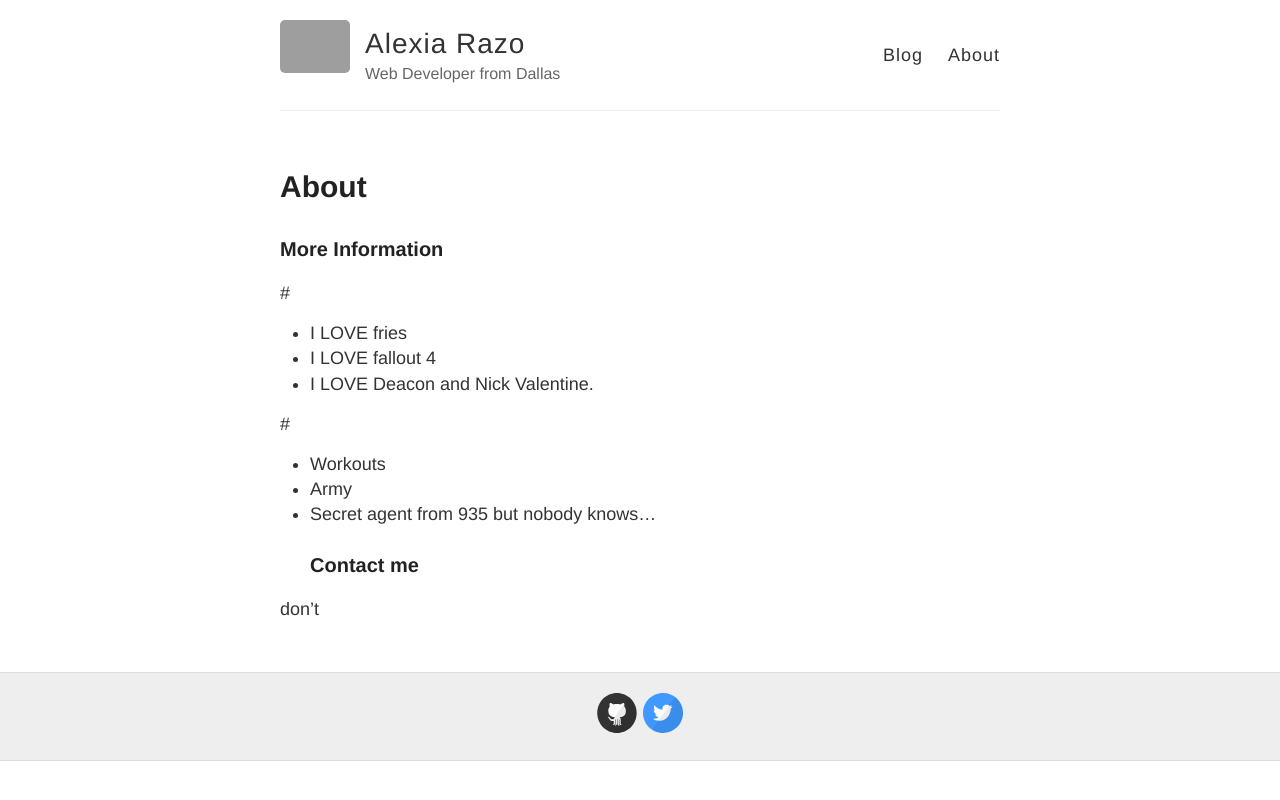
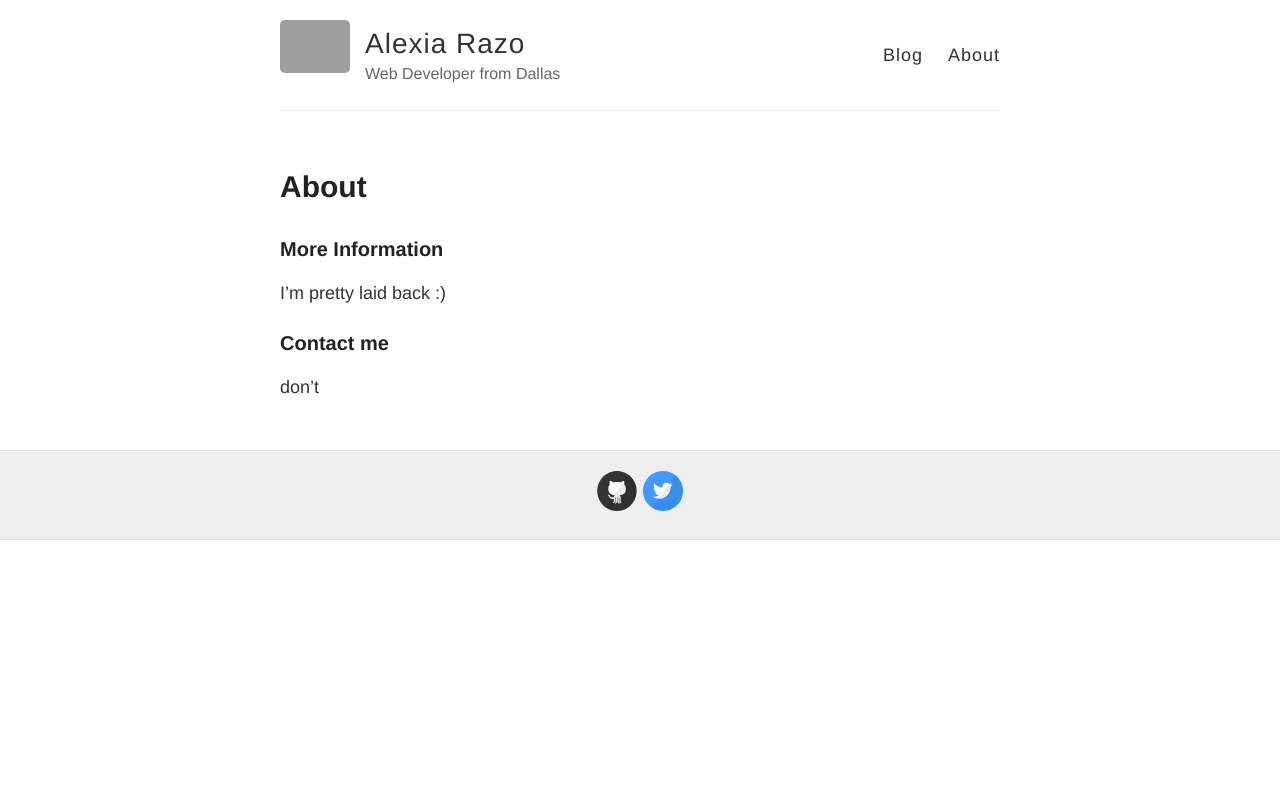
Before and after one commit to alexia2402/alexia2402.github.io, a Jekyll site: the page built from about.md, in a window 1280 px wide. Shown: the top 800 px of the page. Built offline with Jekyll 4.4.1, drawn with Linux system fonts in a browser that asks for light colours; grey boxes are pictures that could not be loaded.

Commit message:
Update about.md

```diff
--- a/about.md
+++ b/about.md
@@ -7,17 +7,8 @@ permalink: /about/
 
 ### More Information
 
-#
+I'm pretty laid back :)
 
-* I LOVE fries
-* I LOVE fallout 4
-* I LOVE Deacon and Nick Valentine.
-
-#
-
-* Workouts
-* Army
-* Secret agent from 935 but nobody knows...
 ### Contact me
 
 don't
```
